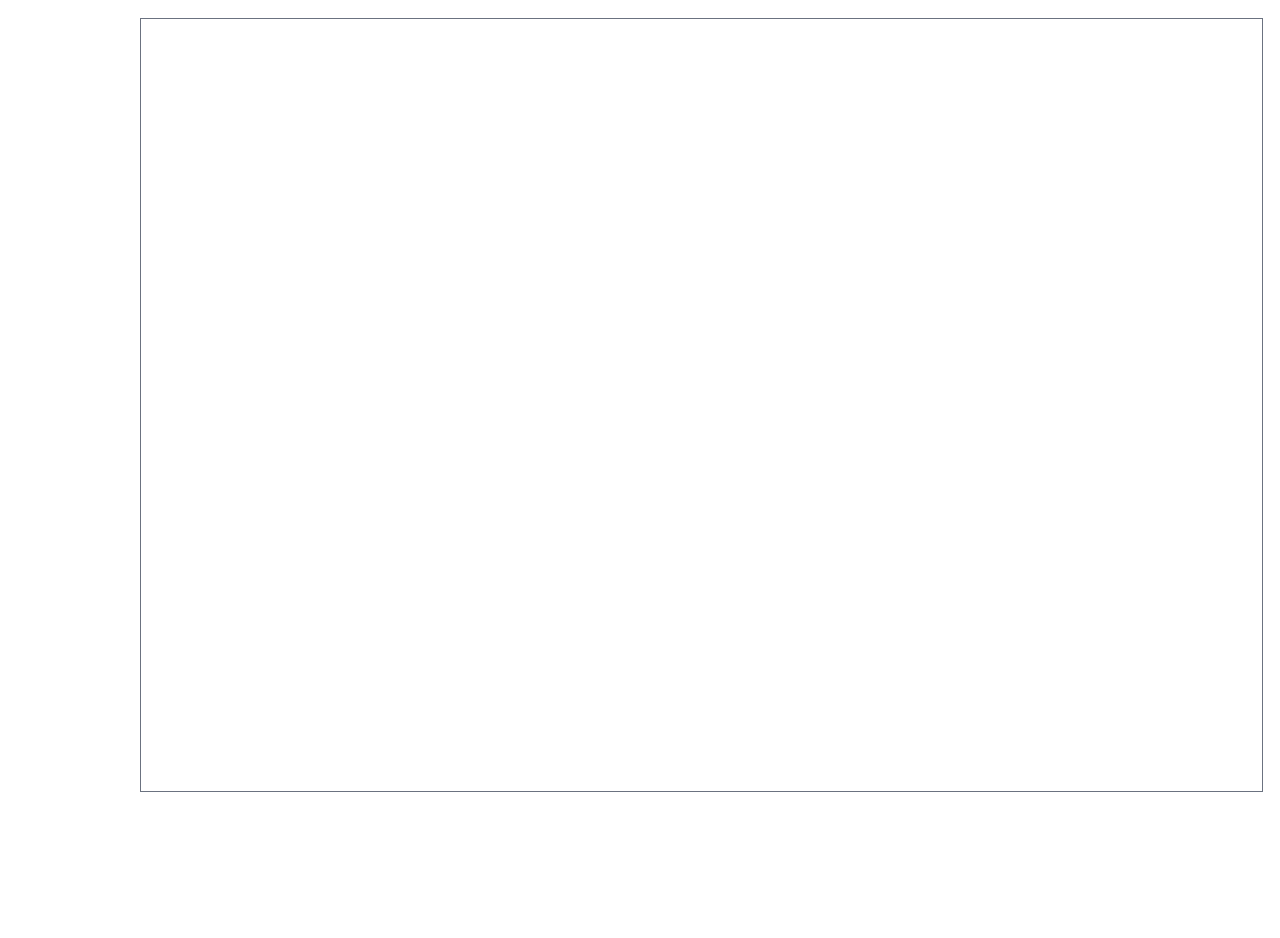
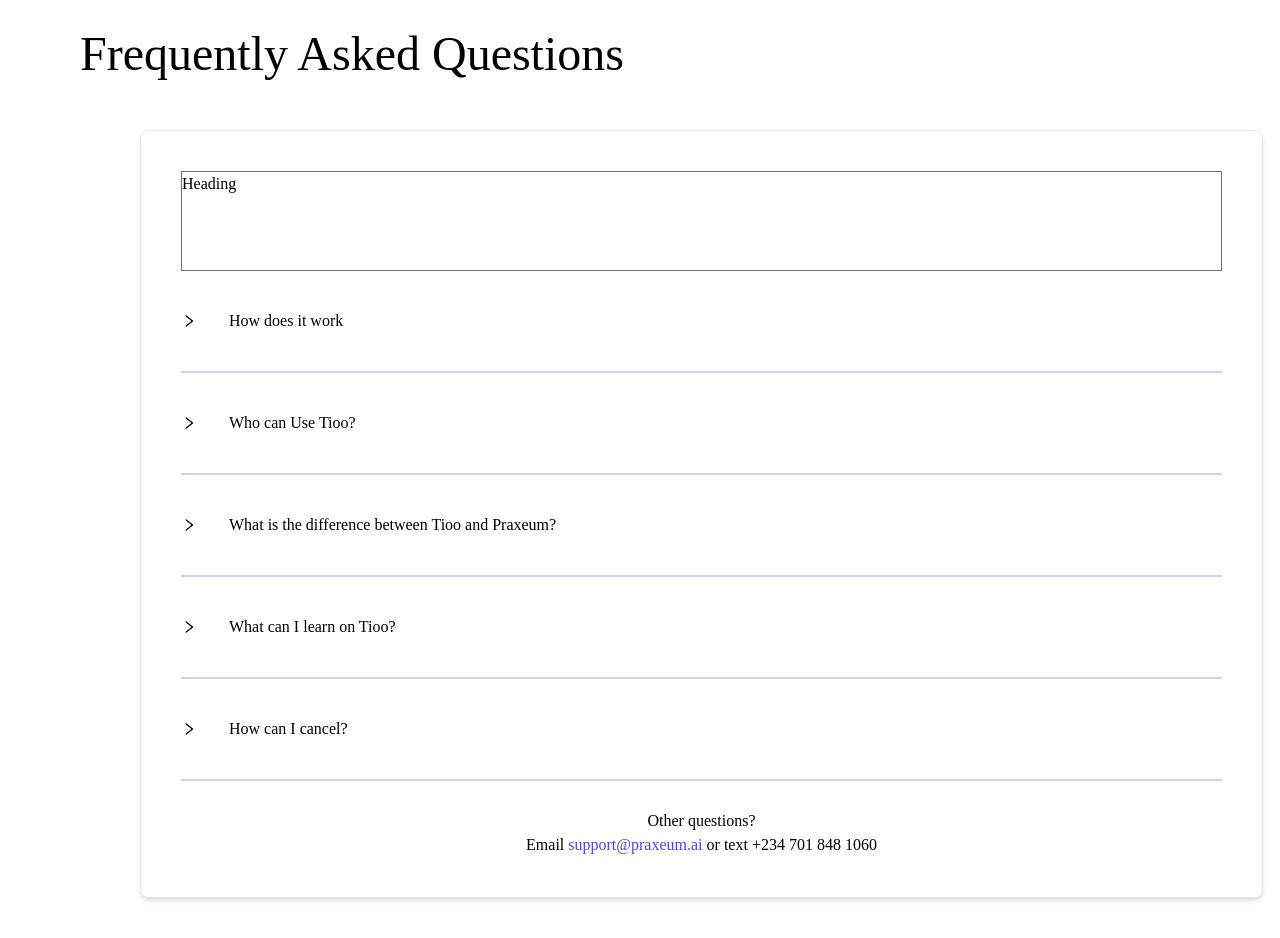
Before and after one commit to techoli/NimoPrototype, a React (Create React App) app: page / in a window 1280 px wide. Shown: the part 5960-6898 px from the top of the page. Before the commit the page ends 6792 px from the top, so only its background shows below. Built offline with nearby package versions, Linux system fonts and the light colour scheme.

Commit message:
New update

```diff
--- a/package.json
+++ b/package.json
@@ -14,6 +14,7 @@
     "@types/react-dom": "^18.2.7",
     "react": "^18.2.0",
     "react-dom": "^18.2.0",
+    "react-icons": "^4.10.1",
     "react-router-dom": "^6.14.2",
     "react-scripts": "5.0.1",
     "react-simple-image-slider": "^2.4.1",
--- a/src/pages/sections/faq/FAQ.tsx
+++ b/src/pages/sections/faq/FAQ.tsx
@@ -1,10 +1,94 @@
-import React from "react";
+import React, { useState } from "react";
+import { AiOutlineRight, AiOutlineDown } from "react-icons/ai";
 
+const itemfordrop = [
+  {
+    id: 1,
+    heading: "How does it work",
+    text: "Lorem, ipsum dolor sit amet consectetur adipisicing elit. Exercitationem, quo? Architecto assumenda ex consequuntur animi earum eveniet, alias ad hic fugit! Adipisci modi quam naminventore laboriosam atque in ratione.",
+  },
+  {
+    id: 2,
+    heading: "Who can Use Tioo?",
+    text: "Lorem, ipsum dolor sit amet consectetur adipisicing elit. Exercitationem, quo? Architecto assumenda ex consequuntur animi earum eveniet, alias ad hic fugit! Adipisci modi quam naminventore laboriosam atque in ratione.",
+  },
+  {
+    id: 3,
+    heading: "What is the difference between Tioo and Praxeum?",
+    text: "Lorem, ipsum dolor sit amet consectetur adipisicing elit. Exercitationem, quo? Architecto assumenda ex consequuntur animi earum eveniet, alias ad hic fugit! Adipisci modi quam naminventore laboriosam atque in ratione.",
+  },
+  {
+    id: 4,
+    heading: "What can I learn on Tioo?",
+    text: "Lorem, ipsum dolor sit amet consectetur adipisicing elit. Exercitationem, quo? Architecto assumenda ex consequuntur animi earum eveniet, alias ad hic fugit! Adipisci modi quam naminventore laboriosam atque in ratione.",
+  },
+  {
+    id: 5,
+    heading: "How can I cancel?",
+    text: "Lorem, ipsum dolor sit amet consectetur adipisicing elit. Exercitationem, quo? Architecto assumenda ex consequuntur animi earum eveniet, alias ad hic fugit! Adipisci modi quam naminventore laboriosam atque in ratione.",
+  },
+];
+interface dropItem {
+  ind: number;
+  id: number;
+  heading: string;
+  text: string;
+}
 function FAQ() {
+  const [open, setOpen] = useState<boolean[]>([]);
+  const toggleOpen = (index: any) => {
+    setOpen((prevOpen) => {
+      const updatedOpen = [...prevOpen];
+      updatedOpen[index] = !updatedOpen[index];
+      return updatedOpen;
+    });
+  };
+  const DropItem: React.FC<dropItem> = ({ ind, id, heading, text }) => {
+    const isOpen = open[ind];
+    return (
+      <div className="w-full border-b-2 border-[#CECDFD]">
+        <div
+          className=" cursor-pointer h-[100px]  flex items-center gap-8 "
+          onClick={() => toggleOpen(ind)}
+        >
+          {isOpen ? <AiOutlineDown /> : <AiOutlineRight />}
+          <p>{heading}</p>
+        </div>
+        {/* This will show the content */}
+        {isOpen && (
+          <div className="h-[200px] w-full px-12">
+            <p>{text}</p>
+          </div>
+        )}
+      </div>
+    );
+  };
+
   return (
-    <div className="w-full relative  px-20 py-10 ">
-      <div className=" m-[auto] h-[774px] w-[1123px] border border-gray-500">
-        <div className="w-full h-[100px] "></div>
+    <div className="w-full relative  px-20 py-10 font-[poppins]  ">
+      <h1 className=" font-[500] text-[48px]">Frequently Asked Questions</h1>
+      <div className="bg-[#FFF] rounded-[8px] p-10 mt-10 m-[auto]  w-[1123px] shadow-md border">
+        {/* Heading */}
+        <div className="w-full h-[100px] border border-gray-500  ">Heading</div>
+        {/* content */}
+        {itemfordrop?.map((el, index) => (
+          <DropItem
+            ind={index}
+            id={el.id}
+            text={el.text}
+            heading={el.heading}
+          />
+        ))}
+        <div className="w-full  text-center mt-7">
+          <p>Other questions?</p>
+          <p>
+            Email{" "}
+            <a className="text-[#4F46E5]" href="#">
+              support@praxeum.ai
+            </a>{" "}
+            or text +234 701 848 1060
+          </p>
+        </div>
       </div>
     </div>
   );
--- /dev/null
+++ b/src/pages/sections/footer/Footer.tsx
@@ -0,0 +1,7 @@
+import React from "react";
+
+function Footer() {
+  return <div>Footer</div>;
+}
+
+export default Footer;
```
Also changed, not shown: 1 other file (tests, documents, lock files or other folders).
